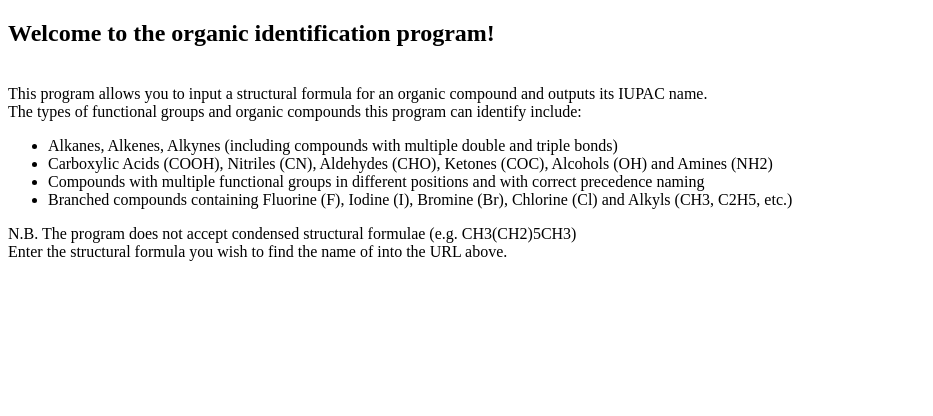
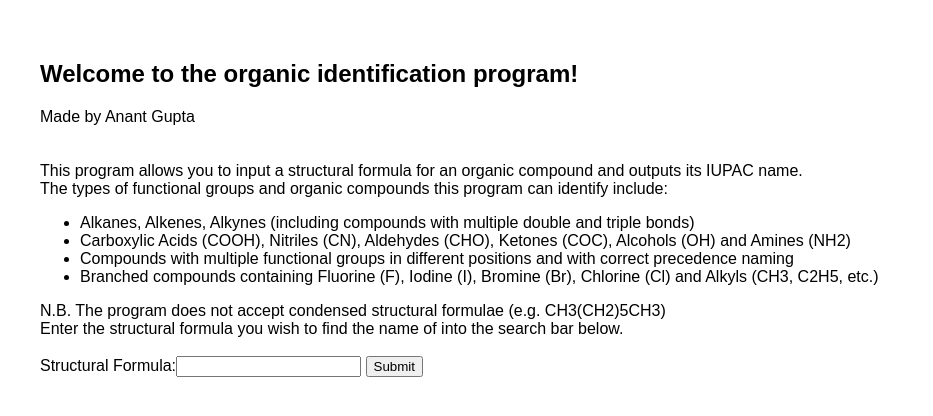
Before and after one commit to CodeAnt100/Organic-Compound-Idenitifer, a Django app: page /organic/ in a window 1280 px wide. Shown: the top 416 px of the page, without its empty margins (0-933 px from the left). Run offline with Django 3.2, Linux system fonts and the light colour scheme.

Commit message:
Added search bar functionality

```diff
--- a/CodeAnt100/settings.py
+++ b/CodeAnt100/settings.py
@@ -25,7 +25,7 @@ SECRET_KEY = '0lng1d%fm5r3d9*%#)u@^eqy@h#aw31cazr3hsk63wg%$te#(n'
 # SECURITY WARNING: don't run with debug turned on in production!
 DEBUG = True
 
-ALLOWED_HOSTS = ['pythonant100.pythonanywhere.com']
+ALLOWED_HOSTS = ['pythonant100.pythonanywhere.com', '127.0.0.1']
 
 
 # Application definition
--- /dev/null
+++ b/organic/static/organic/organicstyles.css
@@ -0,0 +1,11 @@
+body {
+    padding: 20px;
+    margin: 20px;
+    font-size: 16px;
+    font-family: Arial, Helvetica, sans-serif;
+}
+
+.search-area {
+    display: flex;
+    margin: auto;
+}
--- a/organic/templates/organic/index.html
+++ b/organic/templates/organic/index.html
@@ -2,11 +2,13 @@
 <html lang="en">
     <head>
         <meta charset="UTF-8">
+        {% load static %}
+        <link rel="stylesheet" href="{% static 'organic/organicstyles.css' %}">
         <title>Organic Identification</title>
     </head>
 
     <body>
-        <h2> Welcome to the organic identification program! </h2><br>
+        <h2> Welcome to the organic identification program! </h2> Made by Anant Gupta <br><br><br>
         This program allows you to input a structural formula for an organic compound and outputs its IUPAC name. <br>
         The types of functional groups and organic compounds this program can identify include:
         <ul>
@@ -18,7 +20,19 @@
         N.B. The program does not accept condensed structural formulae (e.g. CH3(CH2)5CH3)
 
         <br>
-        Enter the structural formula you wish to find the name of into the URL above.
+        Enter the structural formula you wish to find the name of into the search bar below.
+        <br><br>
+
+        <div class="search-area">
+            <form action = "/organic/redirect" method="post">
+                {% csrf_token %}
+
+                    {{ form }}
+
+                <input type="submit" value="Submit">
+            </form>
+        </div>
+
 
     </body>
 </html>
--- a/organic/urls.py
+++ b/organic/urls.py
@@ -4,5 +4,6 @@ from . import views
 urlpatterns = [
 
     path("", views.index, name="index"),
-    path("<str:chemicalFormula>", views.organic_identifier, name="organic_identifier")
+    path("formula/<str:chemicalFormula>", views.organic_identifier, name="organic_identifier"),
+    path("redirect", views.organic_identifier_form, name="organic_identifier_form")
 ]
--- a/organic/views.py
+++ b/organic/views.py
@@ -1,5 +1,6 @@
 from django.shortcuts import render
-
+from django import forms
+from django.http import HttpResponseRedirect
 
 # Defines the organic identification function
 def organic_identification(structuralFormula):
@@ -582,9 +583,15 @@ def organic_identification(structuralFormula):
 # ---------------------------------------------------------------------------------------------------------------------
 
 
+# Creates an organic compound input form
+class OrganicForm(forms.Form):
+    structuralFormula = forms.CharField(label="Structural Formula")
+
+
 # Create your views here.
 def index(request):
-    return render(request, "organic/index.html")
+    form = OrganicForm()
+    return render(request, "organic/index.html", {"form": form})
 
 
 def organic_identifier(request, chemicalFormula):
@@ -593,3 +600,18 @@ def organic_identifier(request, chemicalFormula):
     return render(request, "organic/identification.html", {
         "chemicalName": chemicalName,
         "chemicalFormula": chemicalFormula})
+
+
+def organic_identifier_form(request):
+
+    if request.method == "POST":
+        form = OrganicForm(request.POST)
+
+        if form.is_valid():
+            chemicalFormula = form.cleaned_data["structuralFormula"]
+            return HttpResponseRedirect("/organic/formula/" + chemicalFormula)
+
+    else:
+        form = OrganicForm()
+
+    return render(request, "index.html", {"form": form})
```
Also changed, not shown: organic/templates/organic/identification.html (+10 -1 lines).
